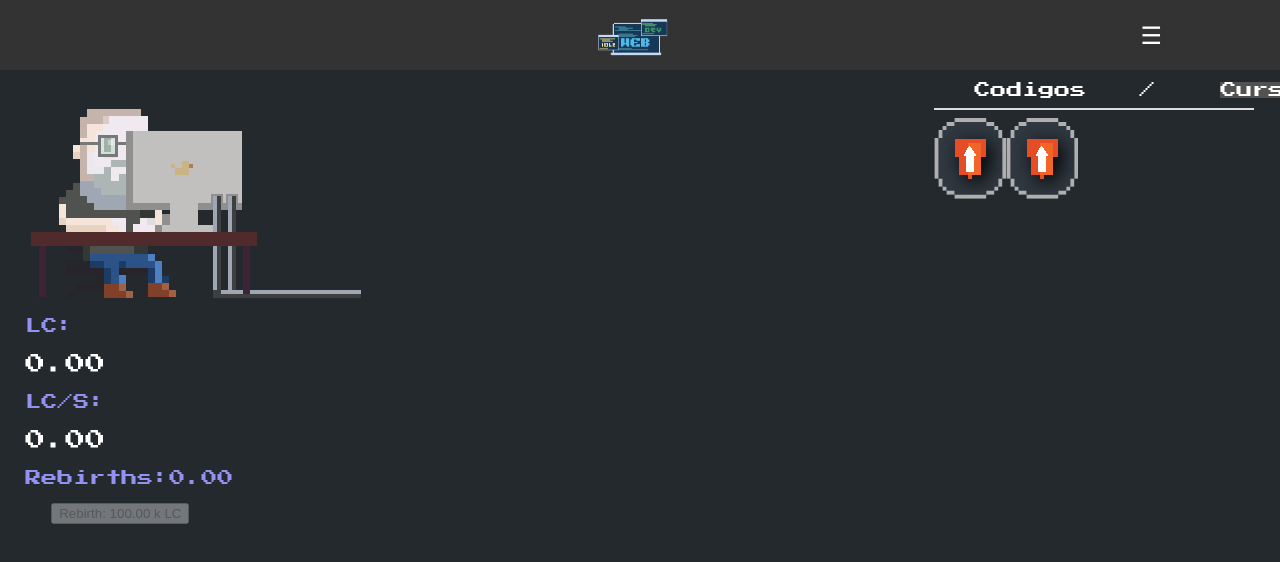
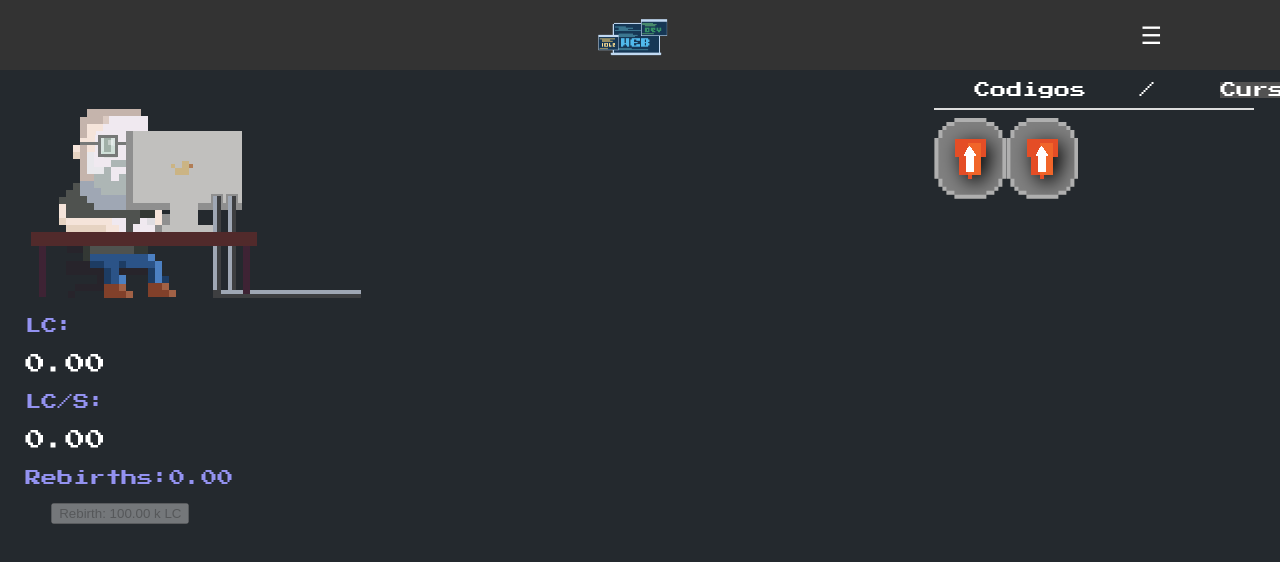
Before and after one commit to Lagon93/IdleDevWeb, a React (Create React App) app: page / in a window 1280 px wide. Both pictures are taken after a click on the item "Cursos". Shown: the top 562 px of the page. Built offline with nearby package versions, Linux system fonts and the light colour scheme.

Commit message:
Buttons boost fix

```diff
--- a/src/App.js
+++ b/src/App.js
@@ -26,6 +26,7 @@ function App() {
         setActiveTabValue(tabName);
         activeTab.setActiveTab(tabName);
     };
+
     return (
       <div className="container">
           <nav className="navbar">
--- a/src/components/BoostComponent.js
+++ b/src/components/BoostComponent.js
@@ -4,8 +4,11 @@ import lc from "../model/LC";
 
 function BoostComponent({ boost, jugador, activeTab }) {
     const ftm = new NumberFormatter();
+    const [canBuy, setCanBuy] = useState(boost.canBuyBoost());
+    const [active, setActive] = useState(boost.active);
 
     useEffect(() => {
+        /*
         boost.subscribe(() => {
             if (boost.active) {
                 setButton(
@@ -43,10 +46,25 @@ function BoostComponent({ boost, jugador, activeTab }) {
                 )
             }
         });
+         */
+
+        boost.subscribe(() => {
+            setActive(boost.active);
+        });
+
+        jugador.lc.subscribe(() => {
+            setCanBuy(boost.canBuyBoost());
+        });
+
+        activeTab.subscribe(() => {
+            setCanBuy(boost.canBuyBoost());
+            setActive(boost.active)
+        });
 
     }, []);
 
     const onClick = () => {
+        /*
         if (!boost.buyBoost()) {
             setButton(
                 <button className="kbc-button button" disabled>
@@ -62,15 +80,21 @@ function BoostComponent({ boost, jugador, activeTab }) {
                 );
             }, 3000);
         }
+
+         */
     };
 
+    /*
     const [button, setButton] = useState(
         <button className="kbc-button button" disabled={!boost.canBuyBoost()} onClick={onClick}>
             Buy: {ftm.formatBigInt(boost.price * 100)} LC
         </button>);
+     */
 
     return (
-        <><div className="boost pixel-corners">
+        !active && (
+            <div className={`boost pixel-corners ${canBuy ? 'boost-enabled' : 'boost-disabled'}`}
+                 onClick={() => canBuy && boost.buyBoost()}>
                 <img className="logosBoost" src={`img/${boost.logo}`} alt="boost Logo"/>
                 {/* <><div className="logo-and-title">
                 <h2>{boost.id}</h2>
@@ -78,8 +102,8 @@ function BoostComponent({ boost, jugador, activeTab }) {
                         <p>{boost.upgrade.name}</p>
                         <p>Multiplier: {boost.multiplier}x</p></div></>
                 <>{button}</>*/}
-    </div></>
-
+            </div>
+        )
     );
 }
 
--- a/src/styles.css
+++ b/src/styles.css
@@ -79,6 +79,16 @@ display:flex;
 margin-top: 0.5rem;
 z-index:1
 }
+
+.boost-enabled {
+  cursor: pointer;
+  background-color: white;
+}
+
+.boost-disabled {
+  background-color: grey;
+}
+
 .boostsListActive {
   display: flex;
 }
```
Lines whose indentation alone changed are shown as unchanged.
